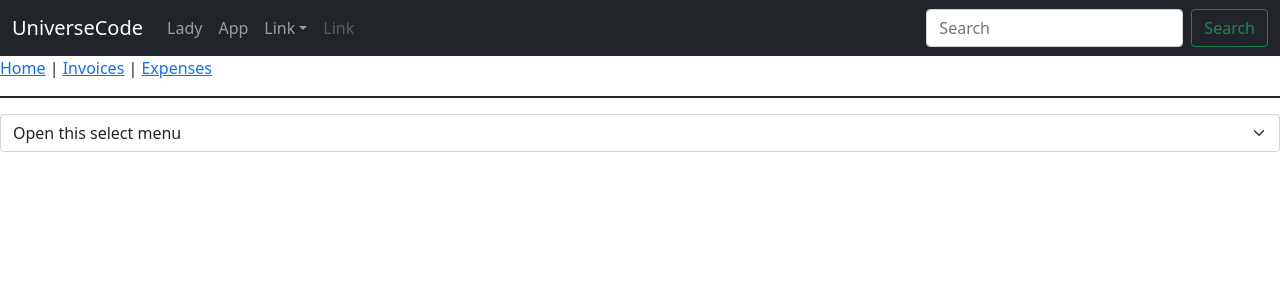
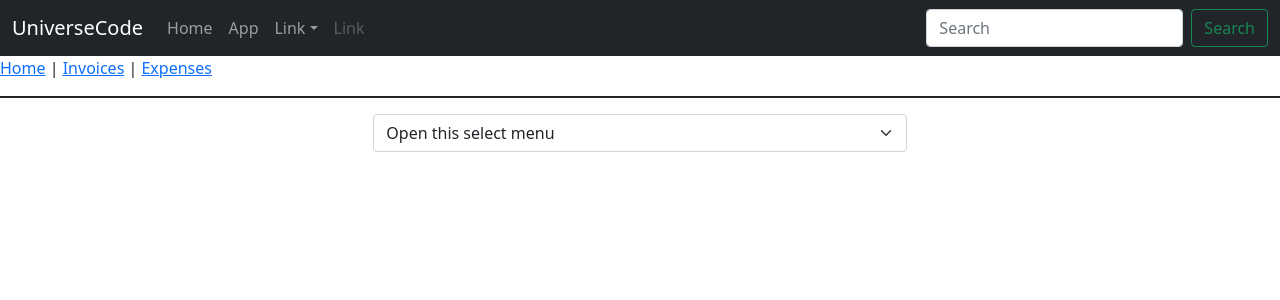
Before and after one commit to Leydi21/navegacion-react, a React (Create React App) app: page /expenses in a window 1280 px wide. Shown: the top 300 px of the page. Built offline with nearby package versions, Linux system fonts and the light colour scheme.

Commit message:
expenses

```diff
--- a/src/index.js
+++ b/src/index.js
@@ -35,7 +35,7 @@ root.render(
         style={{ maxHeight: '100px' }}
         navbarScroll
       >
-        <Nav.Link href="home">Lady</Nav.Link>
+        <Nav.Link href="home">Home</Nav.Link>
         <Nav.Link href="/">App</Nav.Link>
         <NavDropdown title="Link" id="navbarScrollingDropdown">
           <NavDropdown.Item href="expenses">Action</NavDropdown.Item>
--- a/src/routes/expenses.jsx
+++ b/src/routes/expenses.jsx
@@ -1,14 +1,18 @@
 import React, { Component }  from 'react';
 import Form from "react-bootstrap/Form";
+import { Stack, Button } from 'react-bootstrap';
 export default function Expenses() {
     return (
       <main style={{ padding: "1rem 0" }}>
-        <Form.Select aria-label="Default select example">
+
+        <Stack gap={2} className="col-md-5 mx-auto">
+        <Form.Select variant="outline-primary" aria-label="Default select example">
   <option>Open this select menu</option>
   <option value="1">One</option>
   <option value="2">Two</option>
   <option value="3">Three</option>
 </Form.Select>
+</Stack>
       </main>
     );
   }
```
